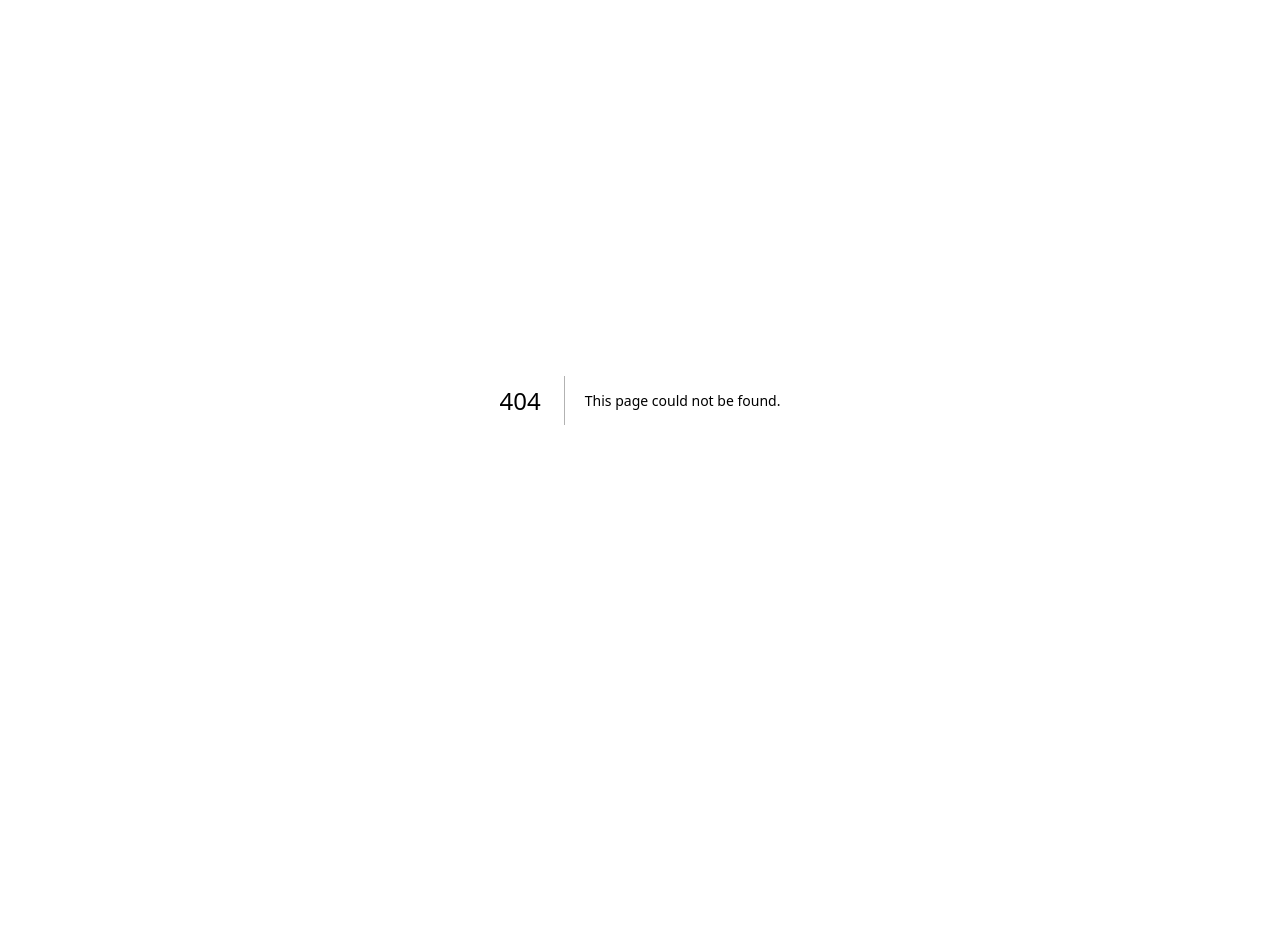
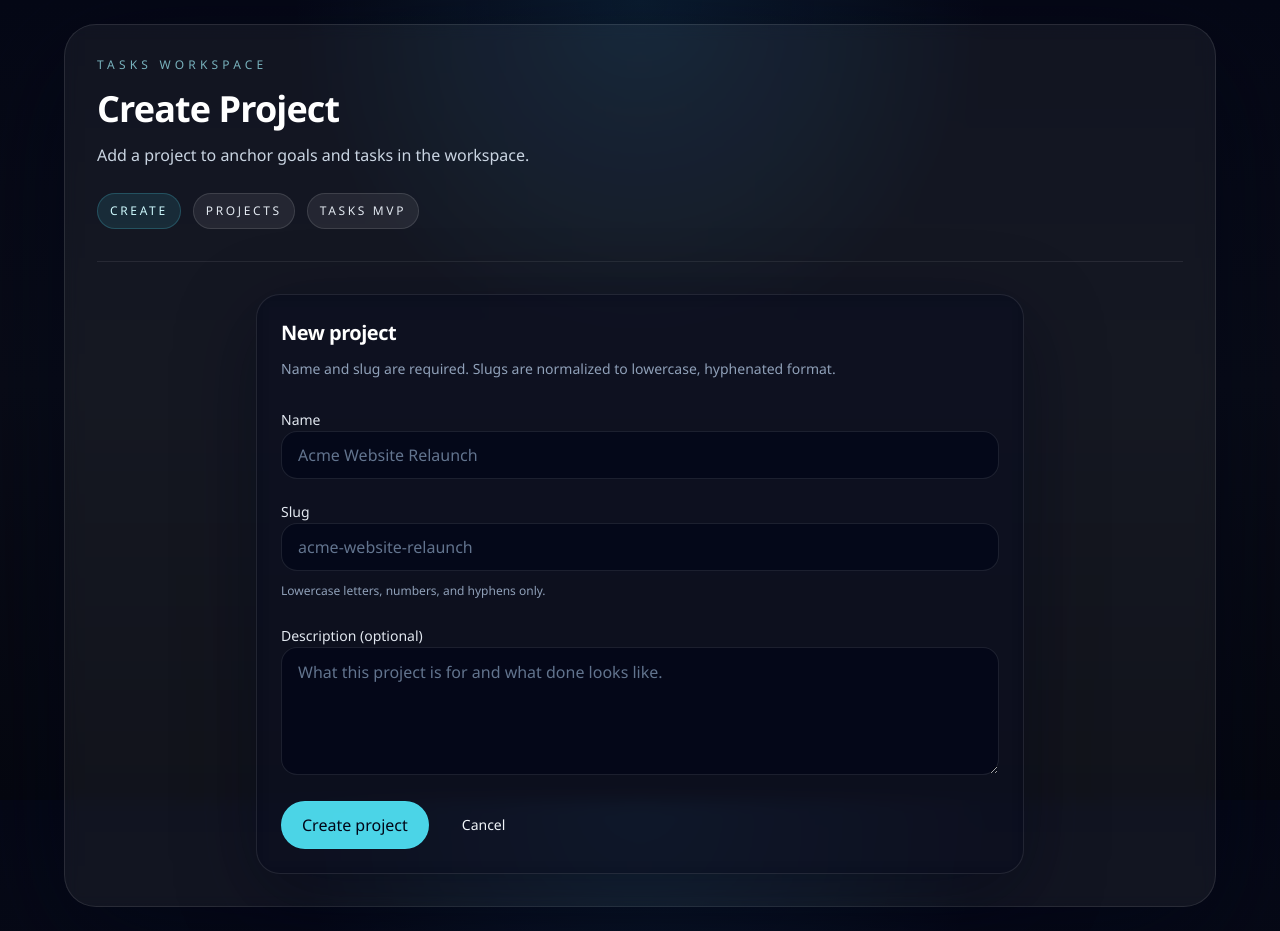
Before and after one commit to MORTAKI0/Ega-House-Platform, a Next.js app: page /tasks/projects/new in a window 1280 px wide. Before the commit this address had no page. Before the commit the page ends 800 px from the top, so only its background shows below. Built offline with nearby package versions, Linux system fonts and the light colour scheme.

Commit message:
big changes

```diff
--- /dev/null
+++ b/src/app/tasks/projects/new/actions.ts
@@ -0,0 +1,93 @@
+"use server";
+
+import { revalidatePath } from "next/cache";
+import { redirect } from "next/navigation";
+
+import { createClient } from "@/lib/supabase/server";
+
+export type CreateProjectFormState = {
+  error: string | null;
+  values: {
+    name: string;
+    slug: string;
+    description: string;
+  };
+};
+
+function normalizeSlug(value: string) {
+  return value
+    .trim()
+    .toLowerCase()
+    .replace(/[^a-z0-9]+/g, "-")
+    .replace(/-+/g, "-")
+    .replace(/^-|-$/g, "");
+}
+
+function createErrorState(
+  message: string,
+  values: CreateProjectFormState["values"],
+): CreateProjectFormState {
+  return {
+    error: message,
+    values,
+  };
+}
+
+export async function createProjectAction(
+  _previous: CreateProjectFormState,
+  formData: FormData,
+): Promise<CreateProjectFormState> {
+  const name = String(formData.get("name") ?? "").trim();
+  const rawSlug = String(formData.get("slug") ?? "");
+  const description = String(formData.get("description") ?? "").trim();
+  const slug = normalizeSlug(rawSlug);
+
+  const values = {
+    name,
+    slug,
+    description,
+  };
+
+  if (!name) {
+    return createErrorState("Project name is required.", values);
+  }
+
+  if (!slug) {
+    return createErrorState("Slug is required.", values);
+  }
+
+  if (!/^[a-z0-9]+(?:-[a-z0-9]+)*$/.test(slug)) {
+    return createErrorState(
+      "Slug can only contain lowercase letters, numbers, and hyphens.",
+      values,
+    );
+  }
+
+  const supabase = await createClient();
+  const { error } = await supabase.from("projects").insert({
+    name,
+    slug,
+    description: description || null,
+  });
+
+  if (error) {
+    const duplicateSlug =
+      error.code === "23505" ||
+      error.message.toLowerCase().includes("projects_slug_unique");
+
+    if (duplicateSlug) {
+      return createErrorState(
+        "That slug is already in use. Choose a different slug.",
+        values,
+      );
+    }
+
+    return createErrorState(
+      "Unable to create project right now. Please try again.",
+      values,
+    );
+  }
+
+  revalidatePath("/tasks/projects");
+  redirect("/tasks/projects");
+}
--- /dev/null
+++ b/src/app/tasks/projects/new/create-project-form.tsx
@@ -0,0 +1,131 @@
+"use client";
+
+import Link from "next/link";
+import { useActionState, useState } from "react";
+
+import { Button } from "@/components/ui/button";
+import { Input } from "@/components/ui/input";
+import { Textarea } from "@/components/ui/textarea";
+
+import {
+  type CreateProjectFormState,
+  createProjectAction,
+} from "./actions";
+
+function normalizeSlug(value: string) {
+  return value
+    .trim()
+    .toLowerCase()
+    .replace(/[^a-z0-9]+/g, "-")
+    .replace(/-+/g, "-")
+    .replace(/^-|-$/g, "");
+}
+
+export function CreateProjectForm() {
+  const initialState: CreateProjectFormState = {
+    error: null,
+    values: {
+      name: "",
+      slug: "",
+      description: "",
+    },
+  };
+  const [state, formAction, isPending] = useActionState(
+    createProjectAction,
+    initialState,
+  );
+  const [slugEdited, setSlugEdited] = useState(Boolean(state.values.slug));
+
+  return (
+    <form action={formAction} className="space-y-5">
+      <div className="space-y-2">
+        <label htmlFor="name" className="text-sm font-medium text-slate-200">
+          Name
+        </label>
+        <Input
+          id="name"
+          name="name"
+          required
+          autoComplete="off"
+          placeholder="Acme Website Relaunch"
+          defaultValue={state.values.name}
+          onChange={(event) => {
+            if (slugEdited) {
+              return;
+            }
+            const form = event.currentTarget.form;
+            if (!form) {
+              return;
+            }
+            const slugInput = form.elements.namedItem("slug");
+            if (!(slugInput instanceof HTMLInputElement)) {
+              return;
+            }
+            slugInput.value = normalizeSlug(event.currentTarget.value);
+          }}
+        />
+      </div>
+
+      <div className="space-y-2">
+        <label htmlFor="slug" className="text-sm font-medium text-slate-200">
+          Slug
+        </label>
+        <Input
+          id="slug"
+          name="slug"
+          required
+          autoComplete="off"
+          inputMode="text"
+          pattern="[a-z0-9-]+"
+          title="Lowercase letters, numbers, and hyphens only."
+          placeholder="acme-website-relaunch"
+          defaultValue={state.values.slug}
+          onChange={(event) => {
+            const nextValue = normalizeSlug(event.currentTarget.value);
+            setSlugEdited(nextValue.length > 0);
+            event.currentTarget.value = nextValue;
+          }}
+        />
+        <p className="text-xs leading-6 text-slate-400">
+          Lowercase letters, numbers, and hyphens only.
+        </p>
+      </div>
+
+      <div className="space-y-2">
+        <label
+          htmlFor="description"
+          className="text-sm font-medium text-slate-200"
+        >
+          Description (optional)
+        </label>
+        <Textarea
+          id="description"
+          name="description"
+          placeholder="What this project is for and what done looks like."
+          defaultValue={state.values.description}
+        />
+      </div>
+
+      {state.error ? (
+        <div
+          role="alert"
+          className="rounded-2xl border border-rose-400/35 bg-rose-400/10 px-4 py-3 text-sm leading-7 text-rose-100"
+        >
+          {state.error}
+        </div>
+      ) : null}
+
+      <div className="flex flex-wrap items-center gap-3">
+        <Button type="submit" disabled={isPending}>
+          {isPending ? "Creating project..." : "Create project"}
+        </Button>
+        <Link
+          href="/tasks/projects"
+          className="inline-flex min-h-12 items-center justify-center rounded-full border border-transparent bg-transparent px-5 text-sm font-medium text-slate-200 transition duration-200 hover:border-white/10 hover:bg-white/6"
+        >
+          Cancel
+        </Link>
+      </div>
+    </form>
+  );
+}
--- /dev/null
+++ b/src/app/tasks/projects/new/page.tsx
@@ -0,0 +1,50 @@
+import type { Metadata } from "next";
+
+import { AppShell } from "@/components/layout/app-shell";
+import { Badge } from "@/components/ui/badge";
+import {
+  Card,
+  CardContent,
+  CardDescription,
+  CardHeader,
+  CardTitle,
+} from "@/components/ui/card";
+
+import { CreateProjectForm } from "./create-project-form";
+
+export const metadata: Metadata = {
+  title: "Create Project | Tasks | EGA House",
+  description: "Create a project in the tasks workspace.",
+};
+
+export default function NewProjectPage() {
+  return (
+    <AppShell
+      eyebrow="Tasks Workspace"
+      title="Create Project"
+      description="Add a project to anchor goals and tasks in the workspace."
+      navigation={
+        <>
+          <Badge tone="accent">Create</Badge>
+          <Badge>Projects</Badge>
+          <Badge>Tasks MVP</Badge>
+        </>
+      }
+    >
+      <div className="mx-auto w-full max-w-3xl">
+        <Card>
+          <CardHeader>
+            <CardTitle>New project</CardTitle>
+            <CardDescription>
+              Name and slug are required. Slugs are normalized to lowercase,
+              hyphenated format.
+            </CardDescription>
+          </CardHeader>
+          <CardContent>
+            <CreateProjectForm />
+          </CardContent>
+        </Card>
+      </div>
+    </AppShell>
+  );
+}
--- a/src/app/tasks/projects/page.tsx
+++ b/src/app/tasks/projects/page.tsx
@@ -1,5 +1,4 @@
 import type { Metadata } from "next";
-
 import { AppShell } from "@/components/layout/app-shell";
 import { Badge } from "@/components/ui/badge";
 import { Button } from "@/components/ui/button";
@@ -136,11 +135,13 @@ function EmptyState() {
         </CardDescription>
       </CardHeader>
       <CardContent className="flex flex-wrap items-center gap-3">
-        <Button variant="secondary" disabled>
-          Project creation comes next
-        </Button>
+        <form action="/tasks/projects/new">
+          <Button variant="secondary" type="submit">
+            Create first project
+          </Button>
+        </form>
         <p className="text-sm leading-7 text-slate-400">
-          This MVP intentionally stops at the read-only list view.
+          Create one project to start attaching goals and tasks.
         </p>
       </CardContent>
     </Card>
@@ -228,6 +229,11 @@ export default async function TasksProjectsPage() {
       eyebrow="Tasks Workspace"
       title="Projects"
       description="Projects grounded in the live tasks schema, with enough context to see task volume and current execution without building detail pages yet."
+      actions={
+        <form action="/tasks/projects/new">
+          <Button type="submit">Create project</Button>
+        </form>
+      }
       navigation={
         <>
           <Badge tone="accent">Projects</Badge>
```
